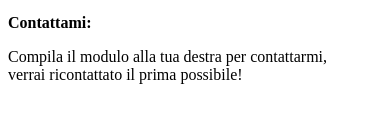
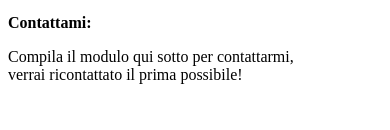
Before and after one commit to giorgiopagani17/Portfolio, a Next.js app: page /Contact in a window 390 px wide. Shown: the part 1277-1407 px from the top of the page. Built offline with nearby package versions, Linux system fonts and the light colour scheme.

Commit message:
mt navbar icon

```diff
--- a/src/pages/Contact.jsx
+++ b/src/pages/Contact.jsx
@@ -187,7 +187,7 @@ const Contact = () => {
                     </div>
                     <div className="mb-6 pl-5 text-white">
                         <p><strong className="text-[#3b83bd] text-6xl">Contattami:</strong></p>
-                        <p className="text-xl mt-10">Compila il modulo alla tua destra per contattarmi, <br/> verrai ricontattato il prima possibile!</p>
+                        <p className="text-xl mt-10">Compila il modulo qui sotto per contattarmi, <br/> verrai ricontattato il prima possibile!</p>
                         <div className="mt-10">
                             <FontAwesomeIcon
                                 icon={faInstagram}
--- a/src/pages/elements/Navbar.jsx
+++ b/src/pages/elements/Navbar.jsx
@@ -112,7 +112,7 @@ const Nav = () => {
             <div className="hidden lg:block">{navList}</div>
             <IconButton
               variant="text"
-              className="ml-auto h-6 w-6 text-inherit hover:bg-transparent focus:bg-transparent active:bg-transparent lg:hidden"
+              className="mt-[-3vh] ml-auto h-6 w-6 text-inherit hover:bg-transparent focus:bg-transparent active:bg-transparent lg:hidden"
               ripple={false}
               onClick={() => setOpenNav(!openNav)}
             >
```
